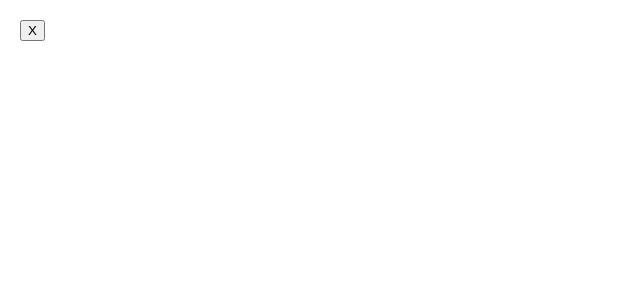
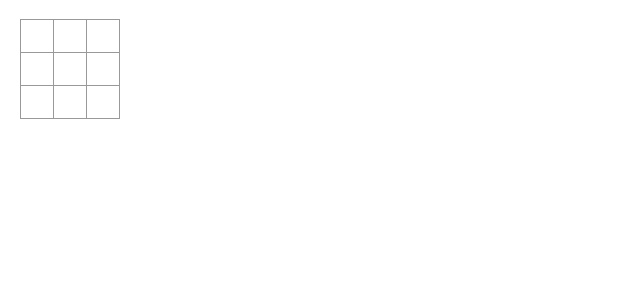
Before and after one commit to aiman-syeda/Triweb-Learning, a React (Create React App) app in the folder Projects/TicTacToe/vy6j3f/src/: page / in a window 1280 px wide. Shown: the top 300 px of the page, without its empty margins (0-640 px from the left). Built offline with nearby package versions, Linux system fonts and the light colour scheme.

Commit message:
Component square added

```diff
--- a/Projects/TicTacToe/vy6j3f/src/App.js
+++ b/Projects/TicTacToe/vy6j3f/src/App.js
@@ -1,3 +1,28 @@
-export default function Square(){
-  return <button>X</button>
+function Square(){
+  return <button className="square"></button>
+
 }
+
+
+export default function Board() {
+  return (
+    <>
+      <div className="board-row">
+        <Square />
+        <Square />
+        <Square />
+      </div>
+      <div className="board-row">
+        <Square />
+        <Square />
+        <Square />
+      </div>
+      <div className="board-row">
+        <Square />
+        <Square />
+        <Square />
+      </div>
+    </>
+  )
+
+}
```
